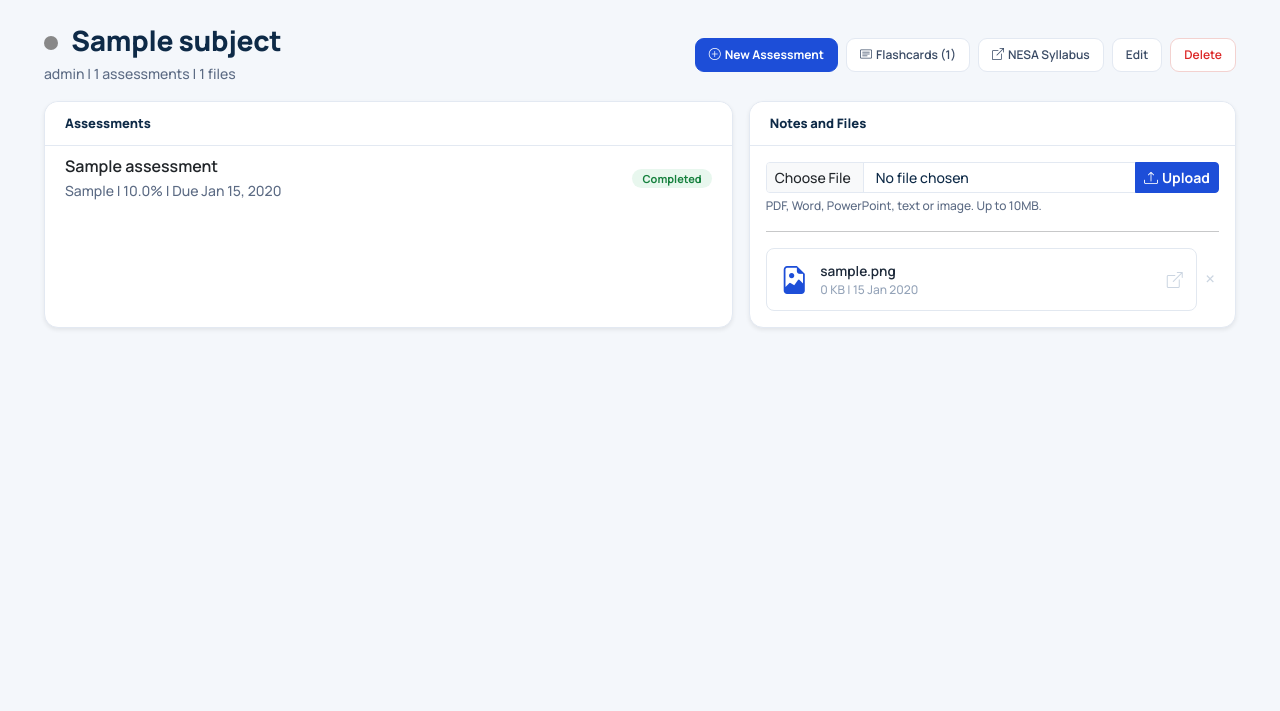
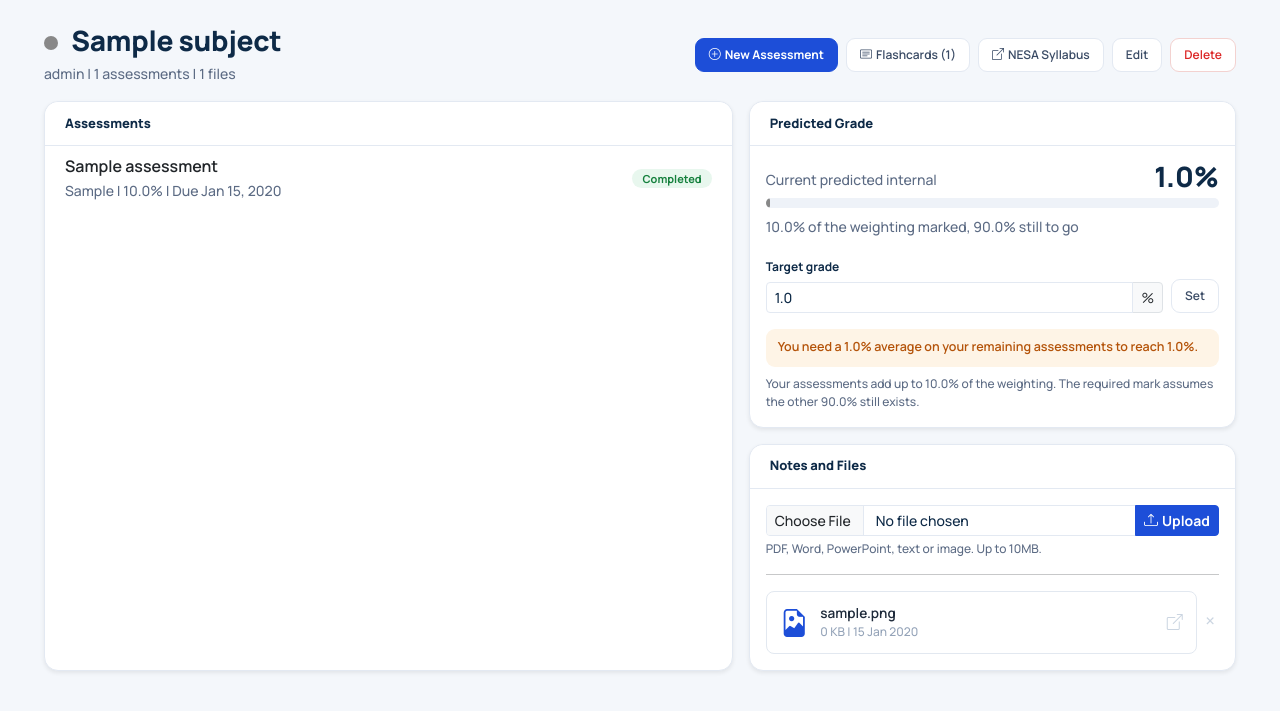
Before and after one commit to JamesKings480/StudyBoard, a Flask app: page /subject/1 in a window 1280 px wide. Shown: the part 57-768 px from the top of the page. Run offline with Flask 3, Linux system fonts and the light colour scheme; a user stored in the database is signed in; tables that the repository leaves empty hold one stand-in row (values such as "Sample post"); some libraries are stand-ins or nearby versions.

Commit message:
Added target setting to the subject page
Shows the three outcomes from my PredictiveMarks pseudocode as three different messages, achievable in amber, achieved in green, impossible in red. Target is validated server side even though the number input has min and max, because those are UI and anyone can POST past them.

```diff
--- a/app.py
+++ b/app.py
@@ -413,7 +413,8 @@ def subject_detail(subject_id):
         flash('Access denied.', 'danger')
         return redirect(url_for('dashboard'))
     assessments = Assessment.query.filter_by(subject_id=subject.id).order_by(Assessment.due_date).all()
-    return render_template('subject_detail.html', subject=subject, assessments=assessments, today=date.today())
+    return render_template('subject_detail.html', subject=subject, assessments=assessments,
+                           grade=get_grade_summary(subject), today=date.today())
 
 @app.route('/subject/<int:subject_id>/edit', methods=['GET', 'POST'])
 @login_required
@@ -433,6 +434,27 @@ def edit_subject(subject_id):
         flash(f'Subject "{subject.name}" updated!', 'success')
         return redirect(url_for('subject_detail', subject_id=subject.id))
     return render_template('subject_form.html', form=form, title='Edit Subject')
+
+
+@app.route('/subject/<int:subject_id>/target', methods=['POST'])
+@login_required
+def set_target(subject_id):
+    subject = Subject.query.get_or_404(subject_id)
+    if subject.user_id != current_user.id:
+        flash('Access denied.', 'danger')
+        return redirect(url_for('dashboard'))
+    try:
+        target = float(request.form.get('target_grade', ''))
+    except ValueError:
+        flash('Enter a target between 1 and 100.', 'danger')
+        return redirect(url_for('subject_detail', subject_id=subject.id))
+    if not 1 <= target <= 100:
+        flash('Enter a target between 1 and 100.', 'danger')
+        return redirect(url_for('subject_detail', subject_id=subject.id))
+    subject.target_grade = target
+    db.session.commit()
+    flash(f'Target for {subject.name} set to {target}%.', 'success')
+    return redirect(url_for('subject_detail', subject_id=subject.id))
 
 
 @app.route('/subject/<int:subject_id>/delete', methods=['POST'])
--- a/static/css/style.css
+++ b/static/css/style.css
@@ -882,3 +882,32 @@ a.file-preview-card:hover .file-preview-open {
     font-size: 13px;
     font-weight: 600;
 }
+
+.grade-big {
+    font-size: 1.75rem;
+    font-weight: 800;
+    color: var(--sb-ink);
+    line-height: 1;
+}
+
+.grade-verdict {
+    font-size: 12.5px;
+    font-weight: 600;
+    padding: 0.6rem 0.75rem;
+    border-radius: var(--sb-radius-control);
+}
+
+.grade-verdict.needed {
+    background-color: var(--sb-warning-tint);
+    color: var(--sb-warning-text);
+}
+
+.grade-verdict.achieved {
+    background-color: var(--sb-success-tint);
+    color: var(--sb-success-text);
+}
+
+.grade-verdict.impossible {
+    background-color: var(--sb-danger-tint);
+    color: var(--sb-danger-text);
+}
--- a/templates/flashcards.html
+++ b/templates/flashcards.html
@@ -65,7 +65,7 @@
                     </div>
                     <div class="col-md-6">
                         <label class="form-label small mb-1">Topic</label>
-                        {{ form.topic_name(class="form-control form-control-sm", placeholder="e.g. Photosynthesis", list="topicOptions", autocomplete="off") }}
+                        {{ form.topic_name(class="form-control form-control-sm", placeholder="e.g. Economics Growth", list="topicOptions", autocomplete="off") }}
                         <datalist id="topicOptions">
                             {% for t in topics %}
                             <option value="{{ t.name }}"></option>
@@ -99,7 +99,7 @@
                 <span class="badge bg-danger">{{ work_on|length }}</span>
             </div>
             <div class="card-body p-0">
-                {{ topic_list(work_on, 'text-danger', 'bi-emoji-sunglasses', 'Nothing needs work. Make some cards or go again on a strong topic.') }}
+                {{ topic_list(work_on, 'text-danger', 'bi-emoji-sunglasses', 'Nothing needs work.') }}
             </div>
         </div>
     </div>
@@ -111,7 +111,7 @@
                 <span class="badge bg-success">{{ strong|length }}</span>
             </div>
             <div class="card-body p-0">
-                {{ topic_list(strong, 'text-success', 'bi-graph-up', 'Nothing yet. A topic needs ' ~ min_reviews ~ ' answers at ' ~ strong_threshold ~ '% or better to land here.') }}
+                {{ topic_list(strong, 'text-success', 'bi-graph-up', 'Nothing yet.') }}
             </div>
         </div>
     </div>
--- a/templates/subject_detail.html
+++ b/templates/subject_detail.html
@@ -61,7 +61,56 @@
     </div>
 
     <div class="col-lg-5">
-        <div class="card shadow-sm h-100">
+        <div class="card shadow-sm mb-3">
+            <div class="card-header bg-white">
+                <h6 class="mb-0 fw-bold">Predicted Grade</h6>
+            </div>
+            <div class="card-body">
+                {% if grade.has_marks %}
+                <div class="d-flex justify-content-between align-items-end mb-2">
+                    <span class="text-muted small">Current predicted internal</span>
+                    <span class="grade-big">{{ grade.current }}%</span>
+                </div>
+                <div class="progress mb-2" style="height: 10px;">
+                    <div class="progress-bar" style="width: {{ grade.current }}%; background-color: {{ subject.colour }};"></div>
+                </div>
+                <div class="small text-muted mb-3">{{ grade.completed_weight }}% of the weighting marked, {{ grade.remaining_weight }}% still to go</div>
+                {% else %}
+                <p class="text-muted small mb-3">No marks recorded yet. Record a mark on an assessment and your predicted grade appears here.</p>
+                {% endif %}
+
+                <form method="POST" action="{{ url_for('set_target', subject_id=subject.id) }}" class="d-flex gap-2 align-items-end mb-3">
+                    <input type="hidden" name="csrf_token" value="{{ csrf_token() }}">
+                    <div class="flex-grow-1">
+                        <label class="form-label" for="target_grade">Target grade</label>
+                        <div class="input-group input-group-sm">
+                            <input type="number" name="target_grade" id="target_grade" class="form-control"
+                                   min="1" max="100" step="0.5" value="{{ grade.target }}">
+                            <span class="input-group-text">%</span>
+                        </div>
+                    </div>
+                    <button type="submit" class="btn btn-outline-secondary btn-sm">Set</button>
+                </form>
+
+                {% if grade.has_marks %}
+                    {% if grade.achieved %}
+                    <div class="grade-verdict achieved">Target of {{ grade.target }}% has already been achieved.</div>
+                    {% elif grade.impossible %}
+                    <div class="grade-verdict impossible">Target of {{ grade.target }}% is not achievable with the weighting you have left.</div>
+                    {% else %}
+                    <div class="grade-verdict needed">You need a {{ grade.required }}% average on your remaining assessments to reach {{ grade.target }}%.</div>
+                    {% endif %}
+                {% endif %}
+
+                {% if grade.entered_weight < 100 %}
+                <div class="form-text mt-2">
+                    Your assessments add up to {{ grade.entered_weight }}% of the weighting. The required mark assumes the other {{ (100 - grade.entered_weight)|round(1) }}% still exists.
+                </div>
+                {% endif %}
+            </div>
+        </div>
+
+        <div class="card shadow-sm">
             <div class="card-header bg-white">
                 <h6 class="mb-0 fw-bold">Notes and Files</h6>
             </div>
```
